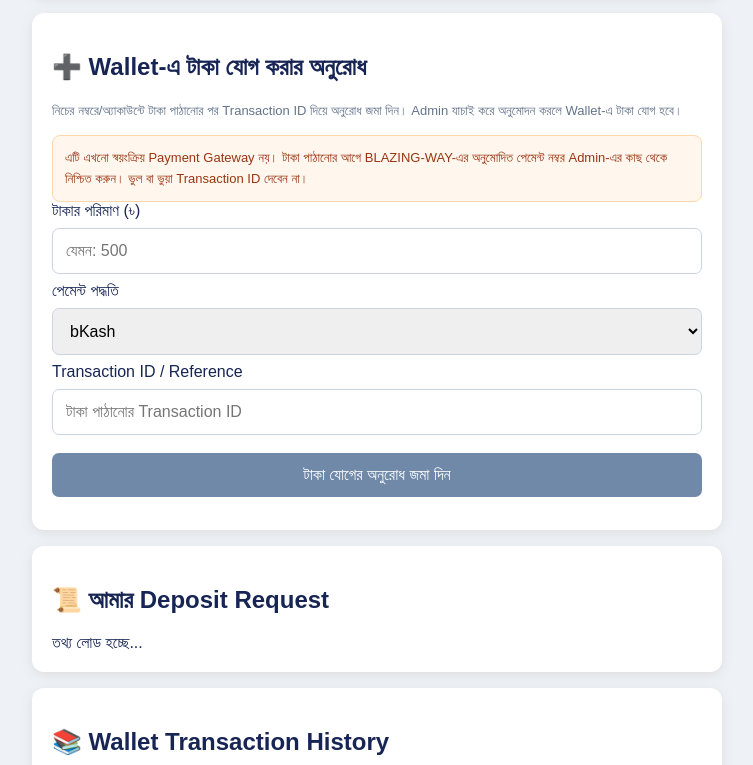
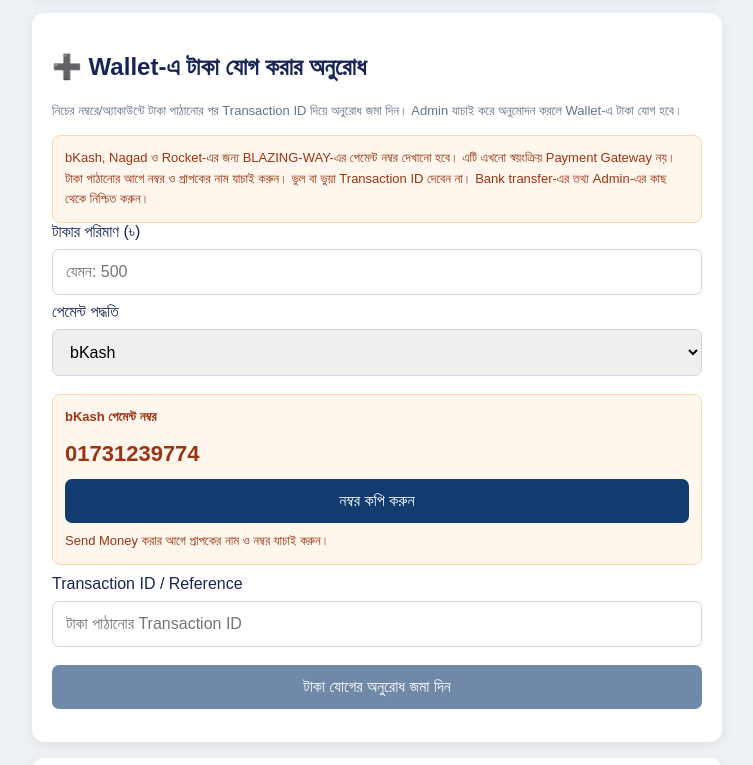
Before and after one commit to lazimhosen718-commits/blazing-way-admin, a plain HTML site: page passenger-wallet.html in a window 1280 px wide. Shown: the part 493-1258 px from the top of the page, without its empty margins (263-1016 px from the left). Drawn offline with Linux system fonts and the light colour scheme; no server answers.

Commit message:
Show verified BLAZING-WAY payment numbers in passenger wallet

```diff
--- a/passenger-wallet.html
+++ b/passenger-wallet.html
@@ -29,10 +29,16 @@ button:disabled{opacity:.6}.balance{font-size:30px;font-weight:bold;color:#08744
  <div class="card">
   <h2>➕ Wallet-এ টাকা যোগ করার অনুরোধ</h2>
   <p class="small">নিচের নম্বরে/অ্যাকাউন্টে টাকা পাঠানোর পর Transaction ID দিয়ে অনুরোধ জমা দিন। Admin যাচাই করে অনুমোদন করলে Wallet-এ টাকা যোগ হবে।</p>
-  <div class="notice">এটি এখনো স্বয়ংক্রিয় Payment Gateway নয়। টাকা পাঠানোর আগে BLAZING-WAY-এর অনুমোদিত পেমেন্ট নম্বর Admin-এর কাছ থেকে নিশ্চিত করুন। ভুল বা ভুয়া Transaction ID দেবেন না।</div>
+  <div class="notice">bKash, Nagad ও Rocket-এর জন্য BLAZING-WAY-এর পেমেন্ট নম্বর দেখানো হবে। এটি এখনো স্বয়ংক্রিয় Payment Gateway নয়। টাকা পাঠানোর আগে নম্বর ও প্রাপকের নাম যাচাই করুন। ভুল বা ভুয়া Transaction ID দেবেন না। Bank transfer-এর তথ্য Admin-এর কাছ থেকে নিশ্চিত করুন।</div>
   <label>টাকার পরিমাণ (৳)</label><input id="amount" type="number" min="10" max="50000" step="1" placeholder="যেমন: 500">
   <label>পেমেন্ট পদ্ধতি</label>
   <select id="method"><option value="bKash">bKash</option><option value="Nagad">Nagad</option><option value="Rocket">Rocket</option><option value="Bank">Bank</option></select>
+  <div id="paymentDetails" class="notice" style="margin:10px 0">
+   <strong id="paymentTitle">bKash পেমেন্ট নম্বর</strong>
+   <div id="paymentNumber" style="font-size:22px;font-weight:bold;margin:8px 0">01731239774</div>
+   <button type="button" id="copyPaymentNumber" style="margin-top:6px">নম্বর কপি করুন</button>
+   <div id="paymentHint" style="margin-top:8px">Send Money করার আগে নম্বরটি ভালোভাবে মিলিয়ে নিন।</div>
+  </div>
   <label>Transaction ID / Reference</label><input id="trx" type="text" maxlength="100" placeholder="টাকা পাঠানোর Transaction ID">
   <button id="submitBtn" disabled>টাকা যোগের অনুরোধ জমা দিন</button>
   <p id="message" class="small"></p>
@@ -91,6 +97,23 @@ onAuthStateChanged(auth,async user=>{
   },err=>{$("history").textContent="Transaction History লোড হয়নি: "+err.code});
  }catch(err){$("userInfo").textContent="প্রোফাইল লোড হয়নি: "+err.code}
 });
+const paymentNumbers={bKash:"01731239774",Nagad:"01731239774",Rocket:"01731239774"};
+function updatePaymentDetails(){
+ const method=$("method").value;
+ const number=paymentNumbers[method];
+ $("paymentTitle").textContent=number?method+" পেমেন্ট নম্বর":"Bank Transfer তথ্য";
+ $("paymentNumber").textContent=number||"Admin-এর কাছ থেকে Bank তথ্য নিন";
+ $("copyPaymentNumber").style.display=number?"block":"none";
+ $("paymentHint").textContent=number?"Send Money করার আগে প্রাপকের নাম ও নম্বর যাচাই করুন।":"Bank account details নিশ্চিত না হয়ে টাকা পাঠাবেন না।";
+}
+$("method").addEventListener("change",updatePaymentDetails);
+$("copyPaymentNumber").addEventListener("click",async()=>{
+ const number=paymentNumbers[$("method").value];
+ if(!number)return;
+ try{await navigator.clipboard.writeText(number);$("message").textContent="পেমেন্ট নম্বর কপি হয়েছে: "+number;}
+ catch(err){$("message").textContent="কপি করা যায়নি। নম্বরটি হাতে কপি করুন: "+number;}
+});
+updatePaymentDetails();
 $("submitBtn").addEventListener("click",async()=>{
  const amount=Number($("amount").value),method=$("method").value,trx=$("trx").value.trim();
  if(!currentUid){$("message").textContent="আবার Login করুন।";return}
```
